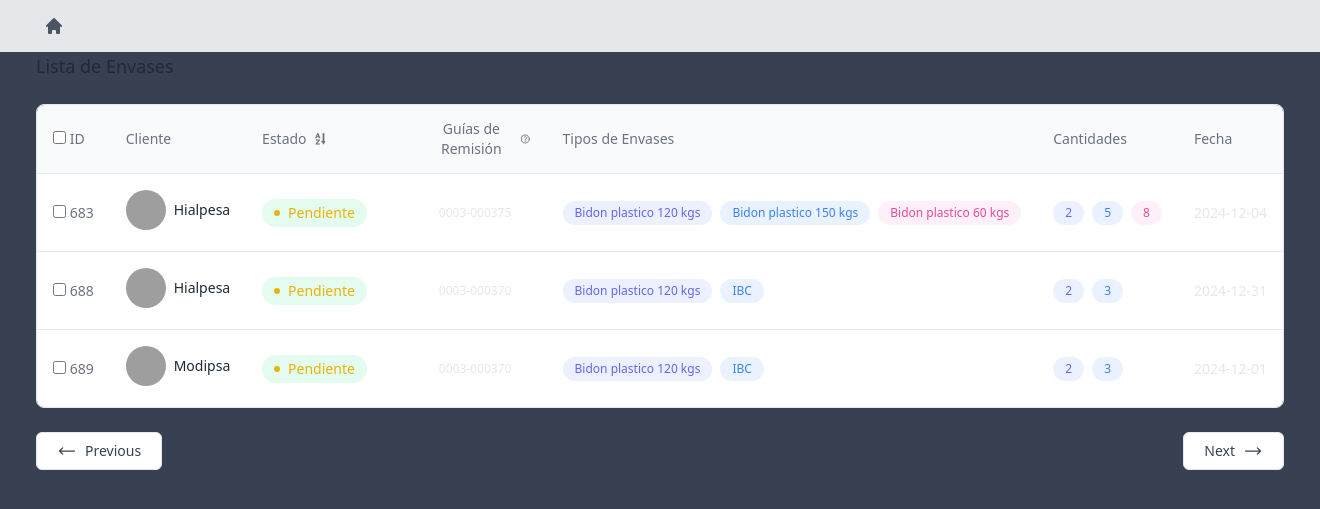
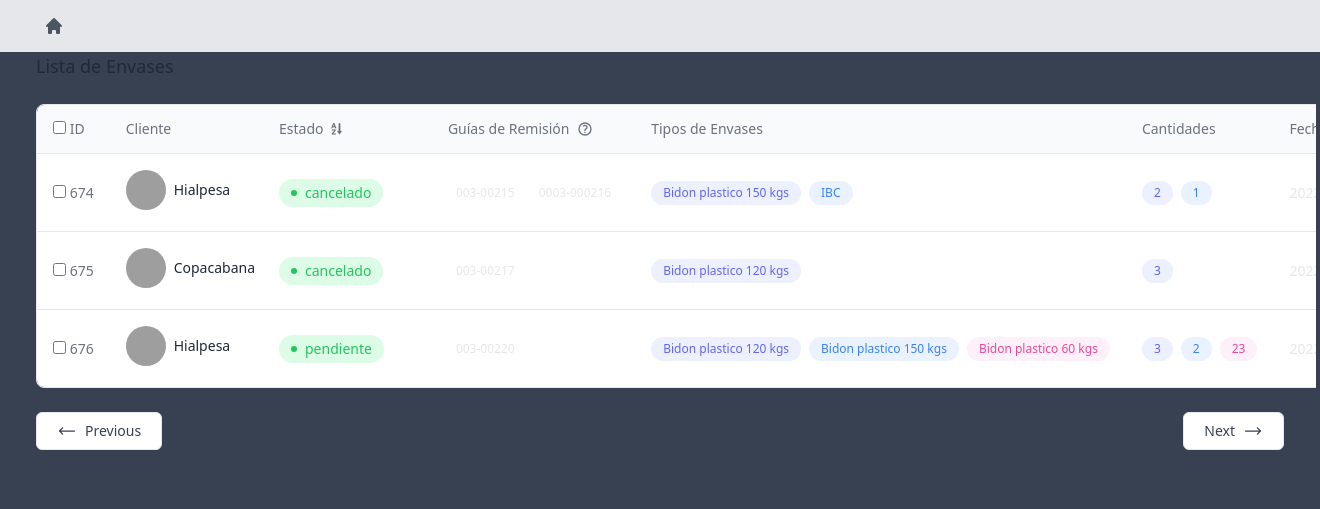
Before and after one commit to leiqne/Argo-Inventory, a Flask app: page /inventario in a window 1320 px wide. Shown: the top 509 px of the page. Run offline with Flask 3, Linux system fonts and the light colour scheme; some libraries are stand-ins or nearby versions; grey boxes are pictures that could not be loaded.

Commit message:
se agrego el js para inventario, no funciona nada XD

```diff
--- a/src/controllers/inventory_controller.py
+++ b/src/controllers/inventory_controller.py
@@ -28,15 +28,19 @@ def leer_inventario():
 
             row['fecha'] = row.get('fecha')
 
+            # Convertir cadenas separadas por comas en listas
             row['guias_remision'] = [item.strip() for item in row.get('guias_remision', '').split(',') if item.strip()]
             row['tipos_envase'] = [item.strip() for item in row.get('tipos_envase', '').split(',') if item.strip()]
             row['cantidades'] = [item.strip() for item in row.get('cantidades', '').split(',') if item.strip()]
 
-            row['estado'] = row.get('estado', 'False').strip().lower() == 'true'
+            # Dejar el estado tal cual (en minúsculas para uniformidad)
+            row['estado'] = row.get('estado', '').strip().lower()
 
             # Agregar la fila procesada al inventario
             inventario.append(row)
+    print (inventario)
     return inventario
+
 
 
 
--- /dev/null
+++ b/src/data/Copacabana.csv
@@ -0,0 +1,2 @@
+id,cliente,fecha,guias_remision,tipos_envase,cantidades,estado
+675,Copacabana,2022-07-01,003-00217,Bidon plastico 120 kgs,3,cancelado
--- a/src/data/inventario.csv
+++ b/src/data/inventario.csv
@@ -1,5 +1,4 @@
-id,cliente,fecha,guias_remision,tipos_envase,cantidades,cancelado
-
-683,Hialpesa,2024-12-04,0003-000375,"Bidon plastico 120 kgs,Bidon plastico 150 kgs,Bidon plastico 60 kgs","2,5,8",pendiente
-688,Hialpesa,2024-12-31,0003-000370,"Bidon plastico 120 kgs,IBC","2,3",pendiente
-689,Modipsa,2024-12-01,0003-000370,"Bidon plastico 120 kgs,IBC","2,3",pendiente
+id,cliente,fecha,guias_remision,tipos_envase,cantidades,estado
+674,Hialpesa,2022-07-01,"003-00215,0003-000216","Bidon plastico 150 kgs,IBC","2,1",cancelado
+675,Copacabana,2022-07-01,003-00217,Bidon plastico 120 kgs,3,cancelado
+676,Hialpesa,2022-08-04,003-00220,"Bidon plastico 120 kgs,Bidon plastico 150 kgs,Bidon plastico 60 kgs,IBC","3,2,23,3",pendiente
--- /dev/null
+++ b/src/static/js/inventario.js
@@ -0,0 +1,45 @@
+alert("funcionando el js");
+// Función para capitalizar la primera letra
+function capitalizeFirstLetter(string) {
+    return string.charAt(0).toUpperCase() + string.slice(1).toLowerCase();
+  }
+
+  // Función para obtener el color de fondo según el estado
+  function getStatusBackgroundColor(status) {
+    switch (status.toLowerCase()) {
+      case "pendiente":
+        return "#FFFF00"; // Amarillo
+      case "cancelado":
+        return "#008000"; // Verde
+      case "anulado":
+        return "#FF0000"; // Rojo
+      default:
+        return "#808080"; // Gris
+    }
+  }
+
+  // Función para crear y mostrar el badge con el estado
+  function createStatusBadge(status) {
+    const formattedStatus = capitalizeFirstLetter(status);
+    const backgroundColor = getStatusBackgroundColor(status);
+    const badge = document.createElement("div");
+    badge.textContent = formattedStatus;
+    badge.style.padding = "8px 12px";
+    badge.style.borderRadius = "8px";
+    badge.style.backgroundColor = backgroundColor;
+    badge.style.color = "white";
+    badge.style.fontWeight = "bold";
+    badge.style.textAlign = "center";
+    badge.style.margin = "4px";
+
+    return badge;
+  }
+
+  // Ejemplo de uso: Renderizar varios estados
+  const statuses = ["pendiente", "cancelado", "anulado", "desconocido"]; // Ejemplo de estados
+  const container = document.getElementById("status-container");
+
+  statuses.forEach((status) => {
+    const badge = createStatusBadge(status);
+    container.appendChild(badge);
+  });
--- a/src/templates/inventario.html
+++ b/src/templates/inventario.html
@@ -95,10 +95,11 @@
                                     </div>
                                 </td>
                                 <td class="px-12 py-4 text-sm font-medium text-gray-700 whitespace-nowrap">
-                                    <div
-                                        class="inline-flex items-center px-3 py-1 rounded-full gap-x-2 bg-emerald-100/60 dark:bg-gray-800">
-                                        <span class="h-1.5 w-1.5 rounded-full bg-yellow-500"></span>
-                                        <h2 class="text-sm font-normal text-yellow-500">Pendiente</h2>
+                                    <div class="inline-flex items-center px-3 py-1 rounded-full gap-x-2 {% if envase['estado'] == 'Pendiente' %}bg-yellow-100{% elif envase['estado'] == 'Cancelado' %}bg-red-100{% else %}bg-green-100{% endif %}">
+                                        <span class="h-1.5 w-1.5 rounded-full {% if envase['estado'] == 'Pendiente' %}bg-yellow-500{% elif envase['estado'] == 'Cancelado' %}bg-red-500{% else %}bg-green-500{% endif %}"></span>
+                                        <h2 class="text-sm font-normal {% if envase['estado'] == 'Pendiente' %}text-yellow-500{% elif envase['estado'] == 'Cancelado' %}text-red-500{% else %}text-green-500{% endif %}">
+                                            {{ envase['estado'] }}
+                                        </h2>
                                     </div>
                                 </td>
                                 <td class="px-4 py-4 text-sm whitespace-nowrap">
@@ -164,3 +165,6 @@
     </div>
 </section>
 {%endblock%}
+{%block script%}
+<script src="{{url_for('static', filename='js/inventario.js')}}"></script>
+{%endblock%}
```
Also changed, not shown: src/data/Hialpesa.csv (+3 -11 lines), src/data/Modipsa.csv (+0 -10 lines), src/templates/index.html (+14 -3 lines).
